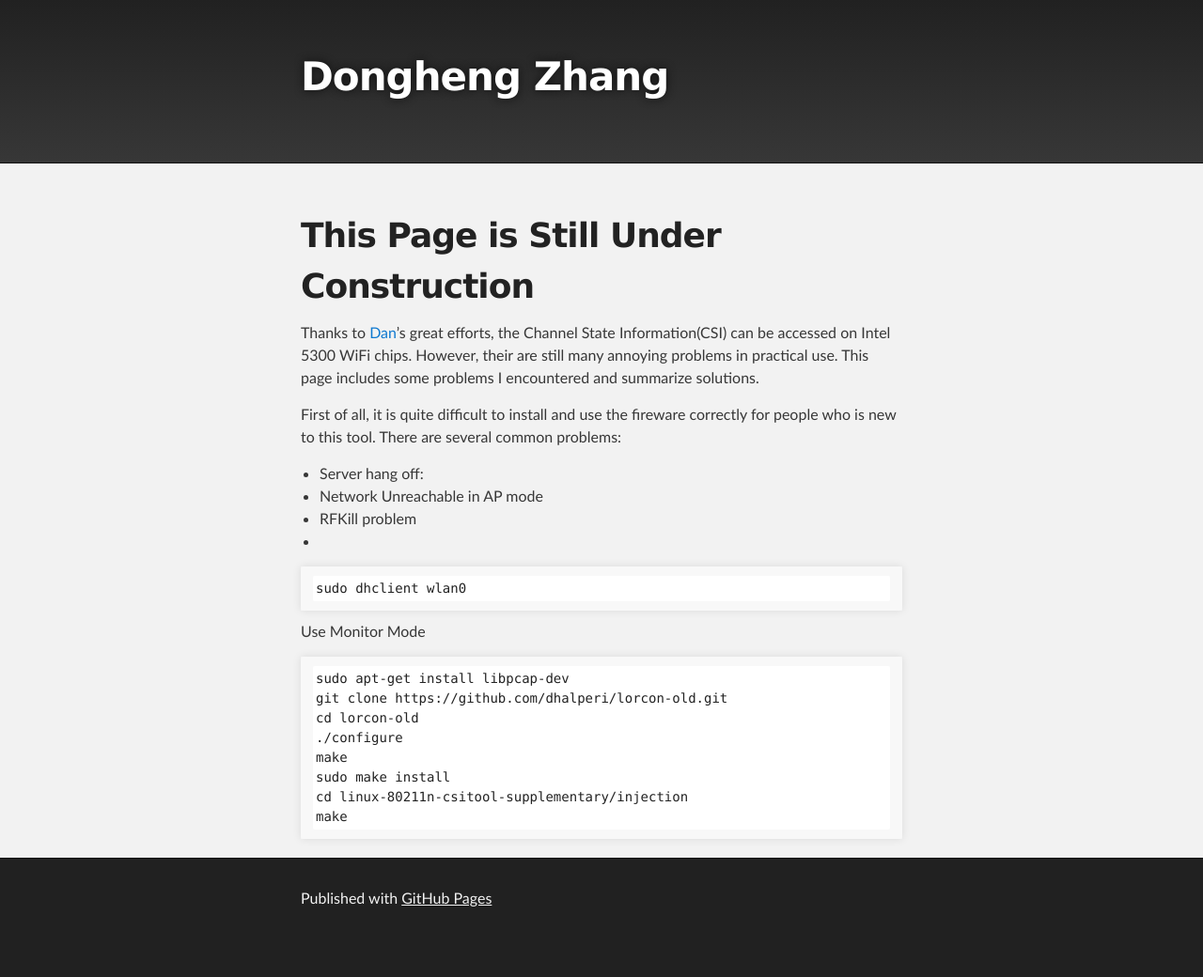
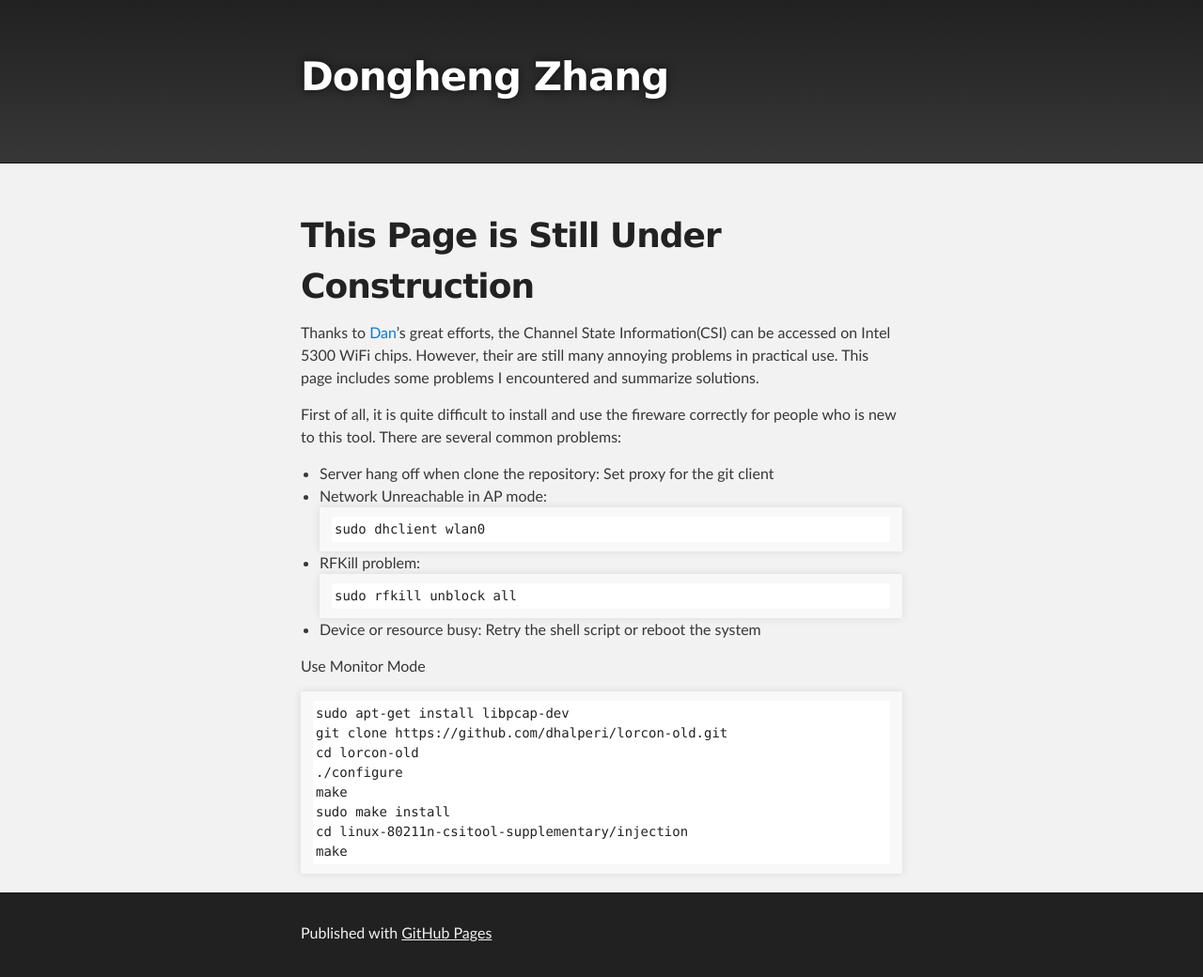
Before and after one commit to zhangdh24/zhangdh24.github.io, a Jekyll site: the page built from post/tipfor5300.md, in a window 1280 px wide. Shown: the whole page at 94% size. Built offline with Jekyll 4.4.1, drawn with Linux system fonts in a browser that asks for light colours; the repository's description, which GitHub fills in, is left out; our own code applies the rules of GitHub Pages for plain Markdown files; before the commit the page ends 1003 px from its top, so only the background shows below that.

Commit message:
change the top page

````diff
--- a/post/tipfor5300.md
+++ b/post/tipfor5300.md
@@ -9,14 +9,17 @@ Thanks to [Dan](http://r.halper.in/work)'s great efforts, the Channel State Info
 
 First of all, it is quite difficult to install and use the fireware correctly for people who is new to this tool. There are several common problems:
 
-* Server hang off:
-* Network Unreachable in AP mode
-* RFKill problem
-*
-
+* Server hang off when clone the repository: Set proxy for the git client
+* Network Unreachable in AP mode:
 ```
 sudo dhclient wlan0
 ```
+* RFKill problem:
+```
+sudo rfkill unblock all
+```
+* Device or resource busy: Retry the shell script or reboot the system
+
 
 
 Use Monitor Mode
````
